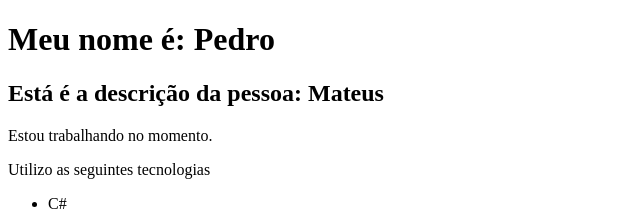
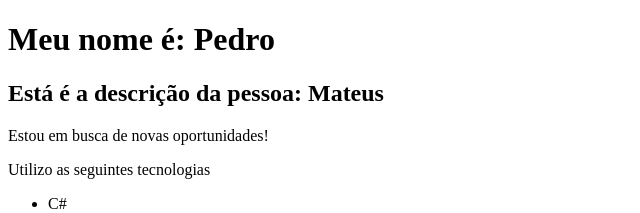
Before and after one commit to MateusMachado038/VueJs-horaDeCodar, a Vue app in the folder 2-vue-cli/: page / in a window 1280 px wide. Shown: the top 213 px of the page, without its empty margins (0-640 px from the left). Built offline with nearby package versions, Linux system fonts and the light colour scheme.

Commit message:
diretivas

```diff
--- a/2-vue-cli/src/components/Info.vue
+++ b/2-vue-cli/src/components/Info.vue
@@ -1,5 +1,7 @@
 <template>
   <div>
+    <p v-if="esta_trabalhando">Estou trabalhando no momento</p>
+    <p v-else>Estou em busca de novas oportunidades!</p>
     <p>Utilizo as seguintes tecnologias</p>
     <ul>
       <li>C#</li>
@@ -13,5 +15,8 @@
 <script>
 export default {
   name: "Info-ok",
+  data() {
+    return { esta_trabalhando: false };
+  },
 };
 </script>
--- a/2-vue-cli/src/components/Pessoa.vue
+++ b/2-vue-cli/src/components/Pessoa.vue
@@ -1,7 +1,6 @@
 <template>
   <div>
     <h2>Está é a descrição da pessoa: {{ nome }}</h2>
-    <p>Estou trabalhando no momento.</p>
   </div>
   <InfoVue />
 </template>
```
